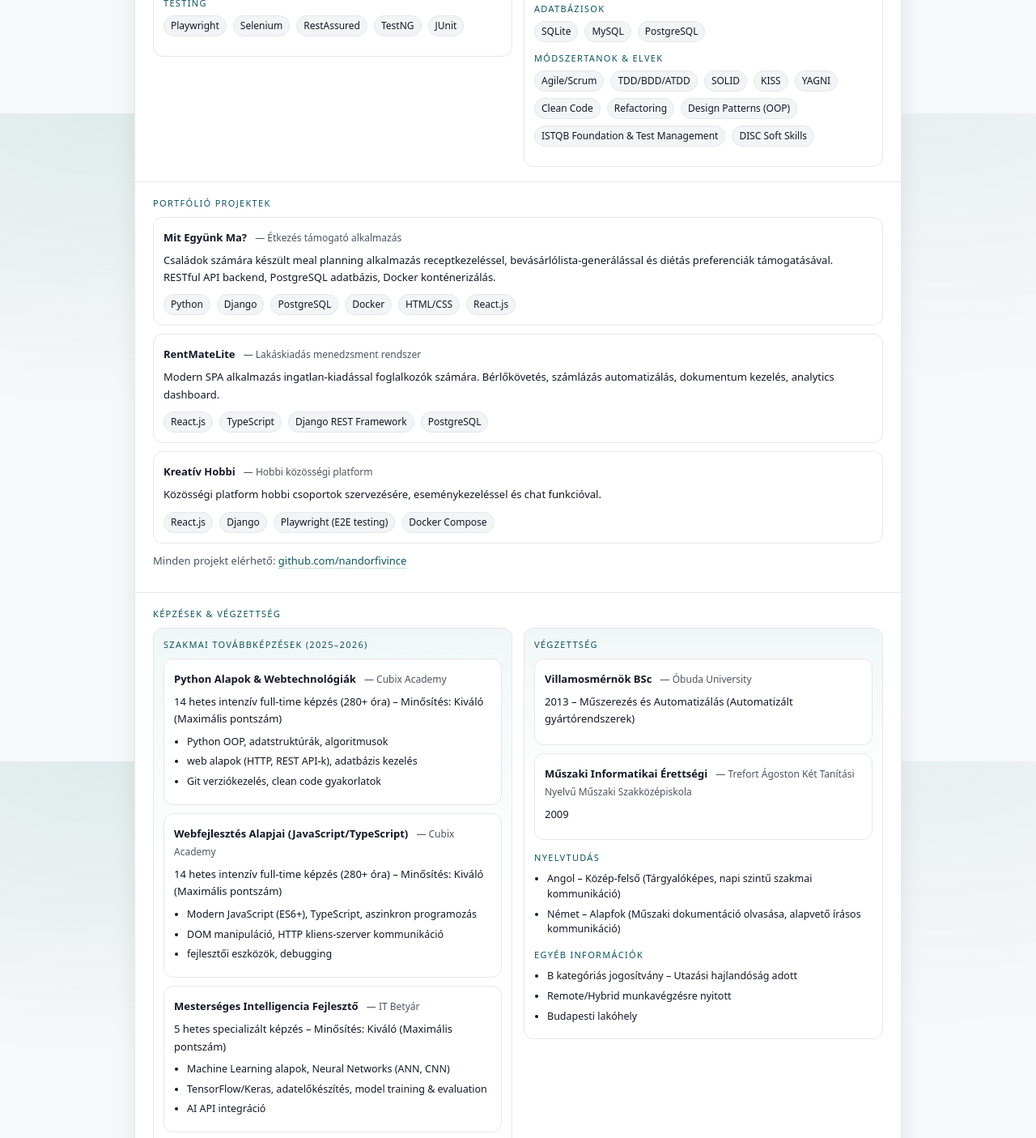
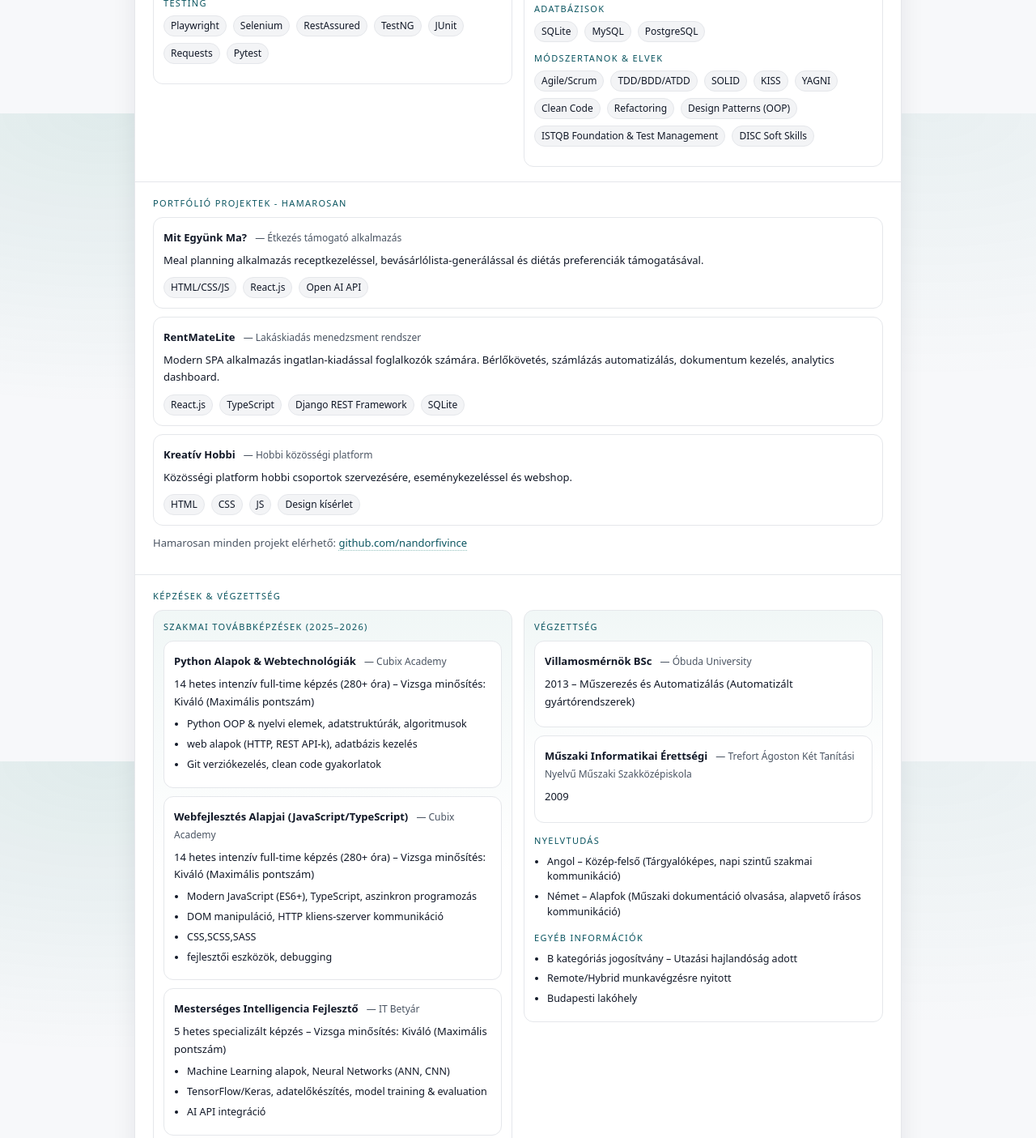
Before and after one commit to nandorfivince/nandorfivince.github.io, a plain HTML site: page index.html in a window 1280 px wide. Shown: the part 660-2065 px from the top of the page at 81% size. Drawn offline with Linux system fonts and the light colour scheme.

Commit message:
Update index.html
skillset normalising language fix

```diff
--- a/index.html
+++ b/index.html
@@ -449,7 +449,7 @@
         ui: {
           profileKicker: "Professzionális profil",
           skillsKicker: "Technológiai eszköztár",
-          projectsKicker: "Portfólió projektek",
+          projectsKicker: "Portfólió projektek - HAMAROSAN",
           trainingsKicker: "Szakmai továbbképzések (2025–2026)",
           eduKicker: "Végzettség",
           langsKicker: "Nyelvtudás",
@@ -458,7 +458,7 @@
           expKicker: "Szakmai tapasztalat összefoglaló",
           jobsKicker: "Munkahelyek (kronológia)",
           valueKicker: "Motivációm & hozzáadott értékem",
-          projectsAllLabel: "Minden projekt elérhető:",
+          projectsAllLabel: "Hamarosan minden projekt elérhető:",
           footnote: "Tipp: a “PDF / Print” gomb a böngésző nyomtatását nyitja meg. Válaszd a “Save as PDF” opciót."
         },
         name: "Nándorfi Vince",
@@ -476,11 +476,11 @@
         ],
         skillGroups: [
           { title: "Programozási nyelvek", items: ["Python","JavaScript/TypeScript","Java","Bash/Shell scripting"] },
-          { title: "Backend", items: ["Django","Django REST Framework","FastAPI (alapok)"] },
-          { title: "Frontend", items: ["React.js","HTML5","CSS3","Tailwind CSS"] },
-          { title: "Testing", items: ["Playwright","Selenium","RestAssured","TestNG","JUnit"] },
-          { title: "AI/ML", items: ["TensorFlow","Keras","NumPy","Pandas","OpenAI API"] },
-          { title: "Infrastruktúra & DevOps", items: ["Docker","Kubernetes","Terraform","AWS (EC2, RDS, S3)","Jenkins/Jenkins Pipeline","CI/CD architektúra","Git/GitHub Actions","Nginx","Tomcat"] },
+          { title: "Backend", items: ["Django","Django REST Framework"] },
+          { title: "Frontend", items: ["React.js","HTML5","CSS3","SASS/SCSS"] },
+          { title: "Testing", items: ["Playwright","Selenium","RestAssured","TestNG","JUnit","Requests","Pytest"] },
+          { title: "AI/ML", items: ["TensorFlow","Keras","NumPy","Pandas","OpenAI API","RAG","LLM","SDLC-be integrált lokális AI agent"] },
+          { title: "Infrastruktúra & DevOps", items: ["Docker","Kubernetes","Terraform","AWS (EC2, RDS, S3)","Jenkins/Jenkins Pipeline","CI/CD architektúra","Git/GitHub"] },
           { title: "Adatbázisok", items: ["SQLite","MySQL","PostgreSQL"] },
           { title: "Módszertanok & elvek", items: ["Agile/Scrum","TDD/BDD/ATDD","SOLID","KISS","YAGNI","Clean Code","Refactoring","Design Patterns (OOP)","ISTQB Foundation & Test Management","DISC Soft Skills"] }
         ],
@@ -488,29 +488,29 @@
           {
             name: "Mit Együnk Ma?",
             subtitle: "Étkezés támogató alkalmazás",
-            tech: ["Python","Django","PostgreSQL","Docker","HTML/CSS","React.js"],
-            desc: "Családok számára készült meal planning alkalmazás receptkezeléssel, bevásárlólista-generálással és diétás preferenciák támogatásával. RESTful API backend, PostgreSQL adatbázis, Docker konténerizálás."
+            tech: ["HTML/CSS/JS","React.js","Open AI API"],
+            desc: "Meal planning alkalmazás receptkezeléssel, bevásárlólista-generálással és diétás preferenciák támogatásával."
           },
           {
             name: "RentMateLite",
             subtitle: "Lakáskiadás menedzsment rendszer",
-            tech: ["React.js","TypeScript","Django REST Framework","PostgreSQL"],
+            tech: ["React.js","TypeScript","Django REST Framework","SQLite"],
             desc: "Modern SPA alkalmazás ingatlan-kiadással foglalkozók számára. Bérlőkövetés, számlázás automatizálás, dokumentum kezelés, analytics dashboard."
           },
           {
             name: "Kreatív Hobbi",
             subtitle: "Hobbi közösségi platform",
-            tech: ["React.js","Django","Playwright (E2E testing)","Docker Compose"],
-            desc: "Közösségi platform hobbi csoportok szervezésére, eseménykezeléssel és chat funkcióval."
+            tech: ["HTML","CSS","JS","Design kísérlet"],
+            desc: "Közösségi platform hobbi csoportok szervezésére, eseménykezeléssel és webshop."
           }
         ],
         trainings: [
           {
             title: "Python Alapok & Webtechnológiák",
             org: "Cubix Academy",
-            meta: "14 hetes intenzív full-time képzés (280+ óra) – Minősítés: Kiváló (Maximális pontszám)",
+            meta: "14 hetes intenzív full-time képzés (280+ óra) – Vizsga minősítés: Kiváló (Maximális pontszám)",
             bullets: [
-              "Python OOP, adatstruktúrák, algoritmusok",
+              "Python OOP & nyelvi elemek, adatstruktúrák, algoritmusok",
               "web alapok (HTTP, REST API-k), adatbázis kezelés",
               "Git verziókezelés, clean code gyakorlatok"
             ]
@@ -518,17 +518,16 @@
           {
             title: "Webfejlesztés Alapjai (JavaScript/TypeScript)",
             org: "Cubix Academy",
-            meta: "14 hetes intenzív full-time képzés (280+ óra) – Minősítés: Kiváló (Maximális pontszám)",
+            meta: "14 hetes intenzív full-time képzés (280+ óra) – Vizsga minősítés: Kiváló (Maximális pontszám)",
             bullets: [
               "Modern JavaScript (ES6+), TypeScript, aszinkron programozás",
-              "DOM manipuláció, HTTP kliens-szerver kommunikáció",
-              "fejlesztői eszközök, debugging"
+              "DOM manipuláció, HTTP kliens-szerver kommunikáció","CSS,SCSS,SASS","fejlesztői eszközök, debugging"
             ]
           },
           {
             title: "Mesterséges Intelligencia Fejlesztő",
             org: "IT Betyár",
-            meta: "5 hetes specializált képzés – Minősítés: Kiváló (Maximális pontszám)",
+            meta: "5 hetes specializált képzés – Vizsga minősítés: Kiváló (Maximális pontszám)",
             bullets: [
               "Machine Learning alapok, Neural Networks (ANN, CNN)",
               "TensorFlow/Keras, adatelőkészítés, model training & evaluation",
@@ -611,7 +610,7 @@
           expKicker: "Experience summary",
           jobsKicker: "Employment history",
           valueKicker: "Motivation & value",
-          projectsAllLabel: "All projects:",
+          projectsAllLabel: "All projects will be available soon:",
           footnote: "Tip: “PDF / Print” opens your browser print dialog. Choose “Save as PDF”."
         },
         name: "Vince Nándorfi",
@@ -629,11 +628,11 @@
         ],
         skillGroups: [
           { title: "Languages", items: ["Python","JavaScript/TypeScript","Java","Bash/Shell scripting"] },
-          { title: "Backend", items: ["Django","Django REST Framework","FastAPI (fundamentals)"] },
-          { title: "Frontend", items: ["React.js","HTML5","CSS3","Tailwind CSS"] },
-          { title: "Testing", items: ["Playwright","Selenium","RestAssured","TestNG","JUnit"] },
-          { title: "AI/ML", items: ["TensorFlow","Keras","NumPy","Pandas","OpenAI API"] },
-          { title: "Infrastructure & DevOps", items: ["Docker","Kubernetes","Terraform","AWS (EC2, RDS, S3)","Jenkins/Jenkins Pipeline","CI/CD architecture","Git/GitHub Actions","Nginx","Tomcat"] },
+          { title: "Backend", items: ["Django","Django REST Framework"] },
+          { title: "Frontend", items: ["React.js","HTML5","CSS3","SASS/SCSS"] },
+          { title: "Testing", items: ["Playwright","Selenium","RestAssured","TestNG","JUnit","Requests","Pytest"] },
+          { title: "AI/ML", items: ["TensorFlow","Keras","NumPy","Pandas","OpenAI API","RAG","LLM","SDLC integrated local AI engine"] },
+          { title: "Infrastructure & DevOps", items: ["Docker","Kubernetes","Terraform","AWS (EC2, RDS, S3)","Jenkins/Jenkins Pipeline","CI/CD architecture","Git/GitHub"] },
           { title: "Databases", items: ["SQLite","MySQL","PostgreSQL"] },
           { title: "Methods & principles", items: ["Agile/Scrum","TDD/BDD/ATDD","SOLID","KISS","YAGNI","Clean Code","Refactoring","OOP Design Patterns","ISTQB Foundation & Test Management","DISC Soft Skills"] }
         ],
@@ -641,39 +640,39 @@
           {
             name: "What Should We Eat Today?",
             subtitle: "Meal planning assistant app",
-            tech: ["Python","Django","PostgreSQL","Docker","HTML/CSS","React.js"],
-            desc: "Meal planning application for families with recipe management, shopping list generation, and dietary preferences. RESTful API backend, PostgreSQL, Dockerized deployment."
+            tech: ["HTML/CSS/JS","React.js","Open AI API"],
+            desc: "Meal planning application with recipe management, shopping list generation, and dietary preferences."
           },
           {
             name: "RentMateLite",
             subtitle: "Rental management system",
-            tech: ["React.js","TypeScript","Django REST Framework","PostgreSQL"],
+            tech: ["React.js","TypeScript","Django REST Framework","SQLite"],
             desc: "Modern SPA for property rentals: tenant tracking, automated invoicing, document management, and analytics dashboard."
           },
           {
             name: "Creative Hobby",
             subtitle: "Hobby community platform",
-            tech: ["React.js","Django","Playwright (E2E)","Docker Compose"],
-            desc: "Community platform for organizing hobby groups with event management and chat features."
+            tech: ["HTML","CSS","JS","Design experiment"],
+            desc: "Community platform for organizing hobby groups with event management and webshop."
           }
         ],
         trainings: [
           {
             title: "Python Fundamentals & Web Technologies",
             org: "Cubix Academy",
-            meta: "14-week full-time (280+ hours) – Grade: Excellent",
-            bullets: ["Python OOP, data structures, algorithms","HTTP, REST APIs, databases","Git and clean code practices"]
+            meta: "14-week full-time (280+ hours) – Exam grade: Excellent",
+            bullets: ["Python OOP & language elements, data structures, algorithms","HTTP, REST APIs, databases","Git and clean code practices"]
           },
           {
             title: "Web Development Fundamentals (JavaScript/TypeScript)",
             org: "Cubix Academy",
-            meta: "14-week full-time (280+ hours) – Grade: Excellent",
-            bullets: ["Modern JavaScript (ES6+), TypeScript, async programming","DOM, HTTP client–server communication","Developer tooling and debugging"]
+            meta: "14-week full-time (280+ hours) – Exam grade: Excellent",
+            bullets: ["Modern JavaScript (ES6+), TypeScript, async programming","DOM, HTTP client–server communication","CSS,SCSS,SASS","Developer tooling and debugging"]
           },
           {
             title: "AI Developer",
             org: "IT Betyár",
-            meta: "5-week specialization – Grade: Excellent",
+            meta: "5-week specialization – Exam grade: Excellent",
             bullets: ["ML fundamentals, ANN/CNN","TensorFlow/Keras, data preparation, training & evaluation","AI API integration"]
           },
           {
```
